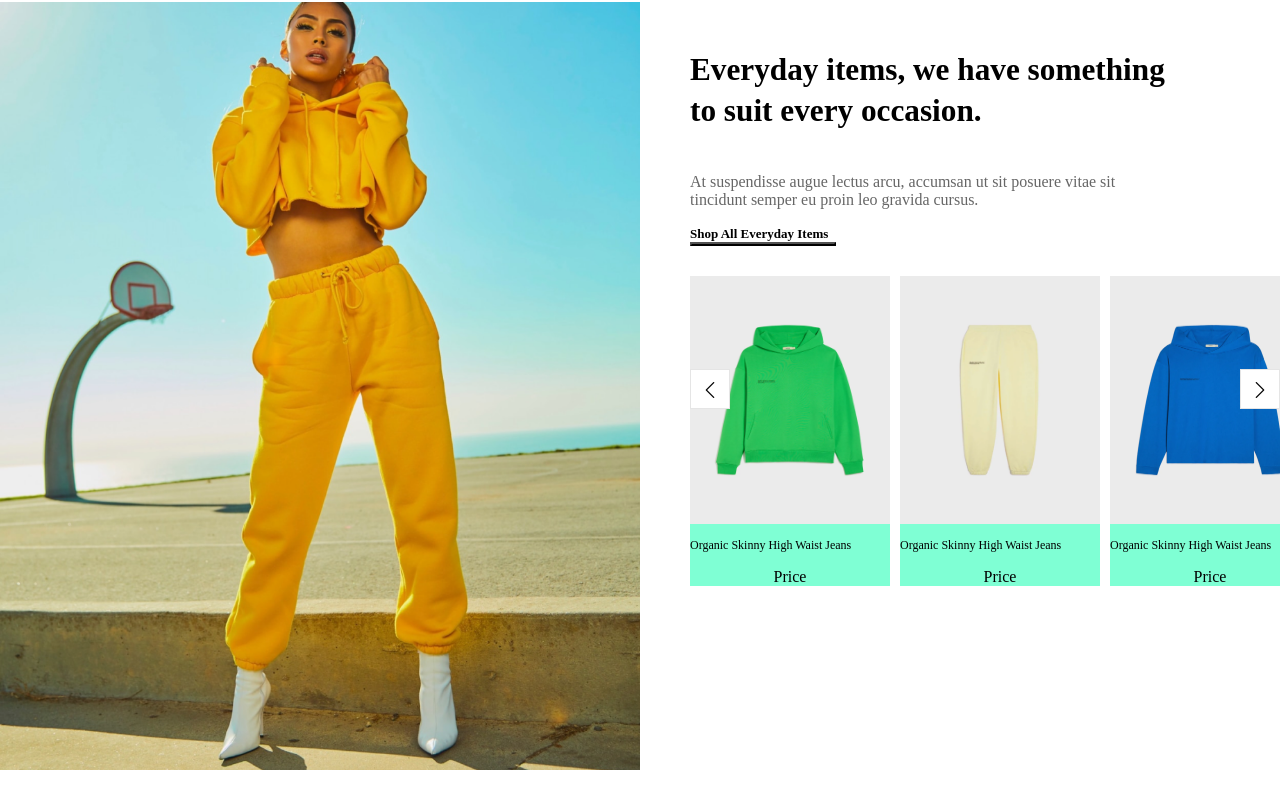
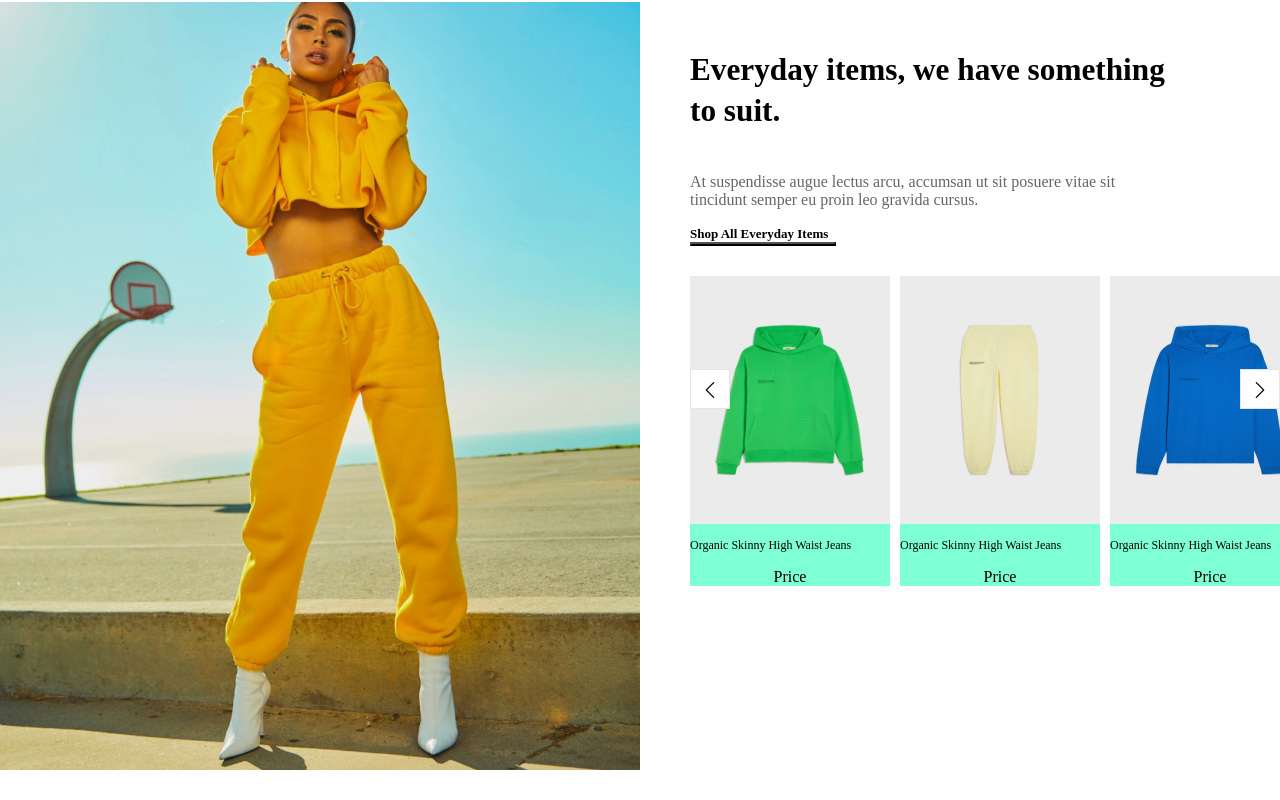
Before and after one commit to nermindonat/shopcloneapp, a plain HTML site: page index.html in a window 1280 px wide. Drawn offline with Linux system fonts and the light colour scheme.

Commit message:
update project

```diff
--- a/index.html
+++ b/index.html
@@ -16,7 +16,7 @@
         <div class="right-side-content">
           <div class="description">
             <span class="title"
-              >Everyday items, we have something to suit every occasion.</span
+              >Everyday items, we have something to suit.</span
             >
             <span class="subtitle"
               >At suspendisse augue lectus arcu, accumsan ut sit posuere vitae
```
